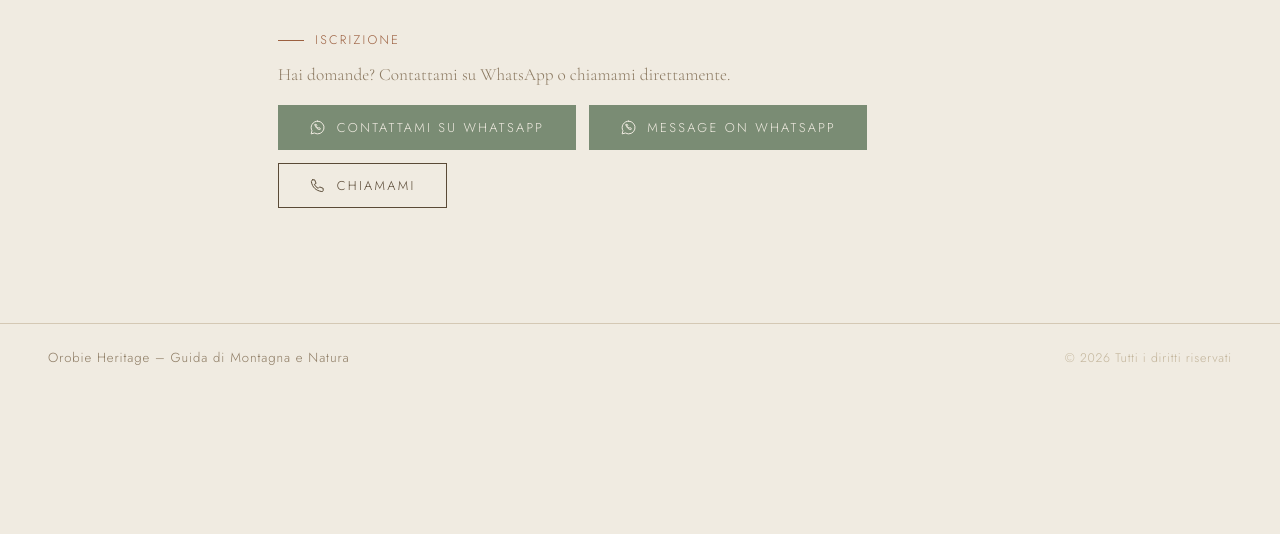
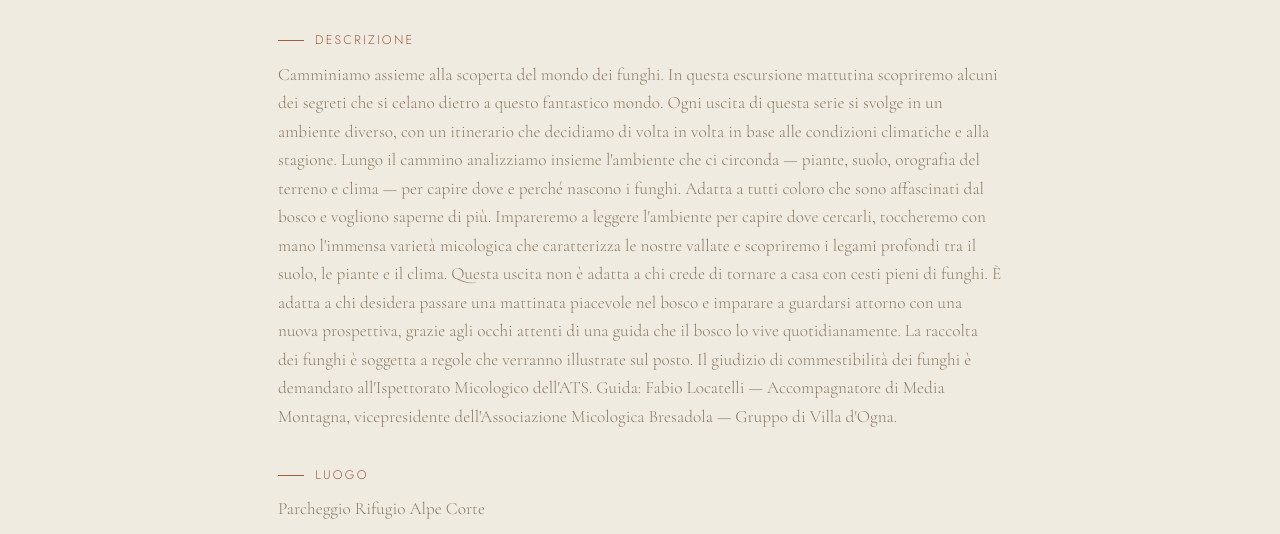
Before and after one commit to fabioloca96/Orobie-Heritage-beta, a Jekyll site: the page built from _eventi/2026-09-03-alla-scoperta-dei-funghi-valcanale.md, in a window 1280 px wide and 1400 px high, scrolled down 583 px. Shown: the part 239-773 px from the top of the window. Built offline with Jekyll 4.4.1, drawn with Linux system fonts in a browser that asks for light colours; before the commit the page ends 1213 px from its top, so only the background shows below that; some of the changed text lies outside the part shown.

Commit message:
Update Evento “2026-09-03-alla-scoperta-dei-funghi-valcanale”

```diff
--- a/_eventi/2026-09-03-alla-scoperta-dei-funghi-valcanale.md
+++ b/_eventi/2026-09-03-alla-scoperta-dei-funghi-valcanale.md
@@ -2,6 +2,33 @@
 date: 2026-09-04
 category: micologiche
 title: Alla scoperta dei funghi - Valcanale
+title_en: Guided mushroom walk
 images:
   - images/uploads/dsc_1723.jpg
+desc: >
+  Camminiamo assieme alla scoperta del mondo dei funghi. In questa escursione
+  mattutina scopriremo alcuni dei segreti che si celano dietro a questo
+  fantastico mondo.
+
+
+  Ogni uscita di questa serie si svolge in un ambiente diverso, con un itinerario che decidiamo di volta in volta in base alle condizioni climatiche e alla stagione. Lungo il cammino analizziamo insieme l'ambiente che ci circonda — piante, suolo, orografia del terreno e clima — per capire dove e perché nascono i funghi.
+
+
+  Adatta a tutti coloro che sono affascinati dal bosco e vogliono saperne di più. Impareremo a leggere l'ambiente per capire dove cercarli, toccheremo con mano l'immensa varietà micologica che caratterizza le nostre vallate e scopriremo i legami profondi tra il suolo, le piante e il clima.
+
+
+  Questa uscita non è adatta a chi crede di tornare a casa con cesti pieni di funghi. È adatta a chi desidera passare una mattinata piacevole nel bosco e imparare a guardarsi attorno con una nuova prospettiva, grazie agli occhi attenti di una guida che il bosco lo vive quotidianamente. La raccolta dei funghi è soggetta a regole che verranno illustrate sul posto. Il giudizio di commestibilità dei funghi è demandato all'Ispettorato Micologico dell'ATS.
+
+
+  Guida: Fabio Locatelli — Accompagnatore di Media Montagna, vicepresidente dell'Associazione Micologica Bresadola — Gruppo di Villa d'Ogna.
+location: Parcheggio Rifugio Alpe Corte
+location_map_url: https://maps.app.goo.gl/Ktmtvs3HLqgyneHYA
+location_lat: ""
+meeting_time: "7.30"
+meeting_time_en: "7.30"
+cost: 25€ a persona, gratis per i minori di 12 anni accompagnati dai genitori
+cost_en: 25€ , free under 12
+difficulty: Media
+max_participants: "12"
+max_participants_en: "12"
 ---
```
